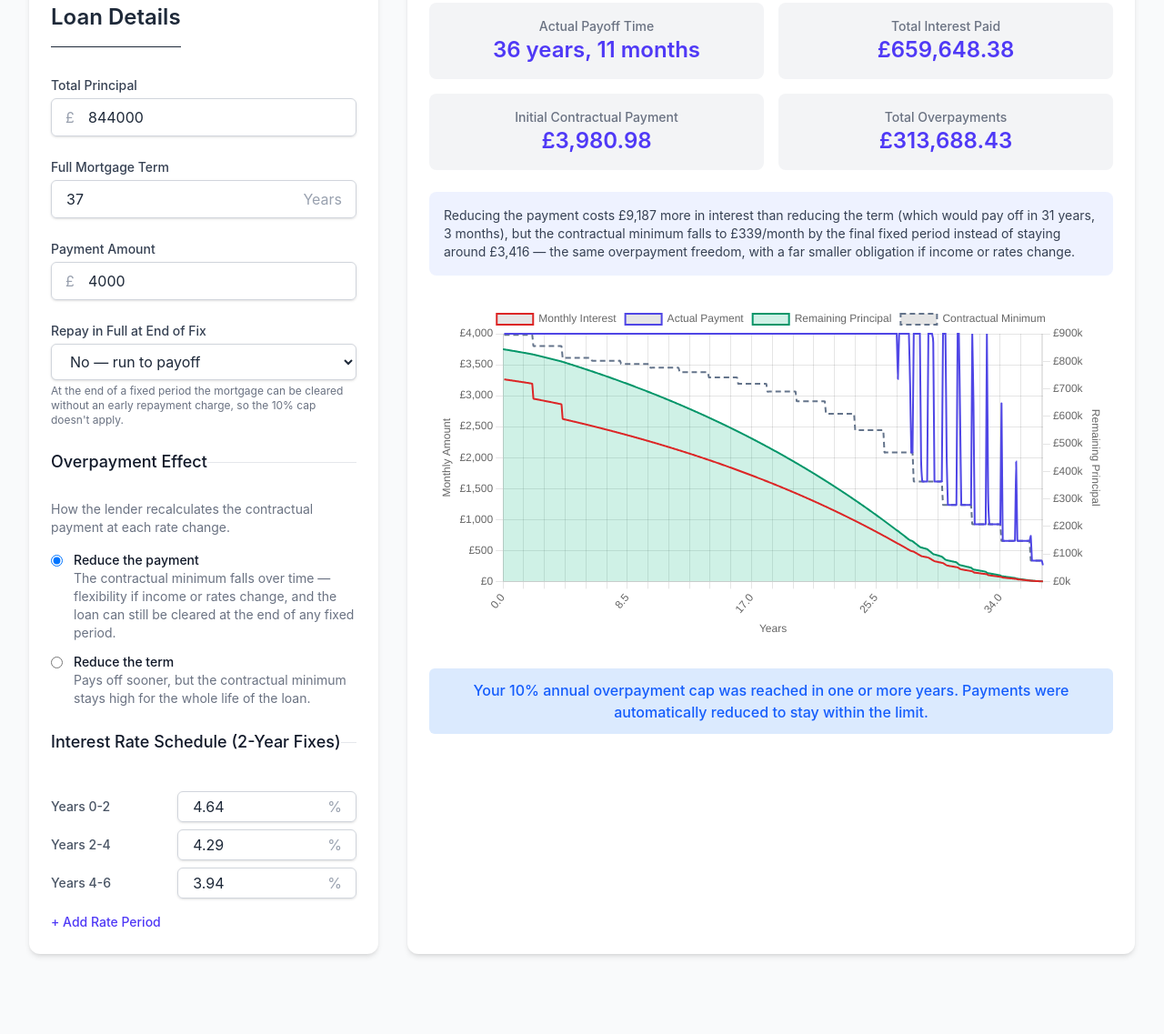
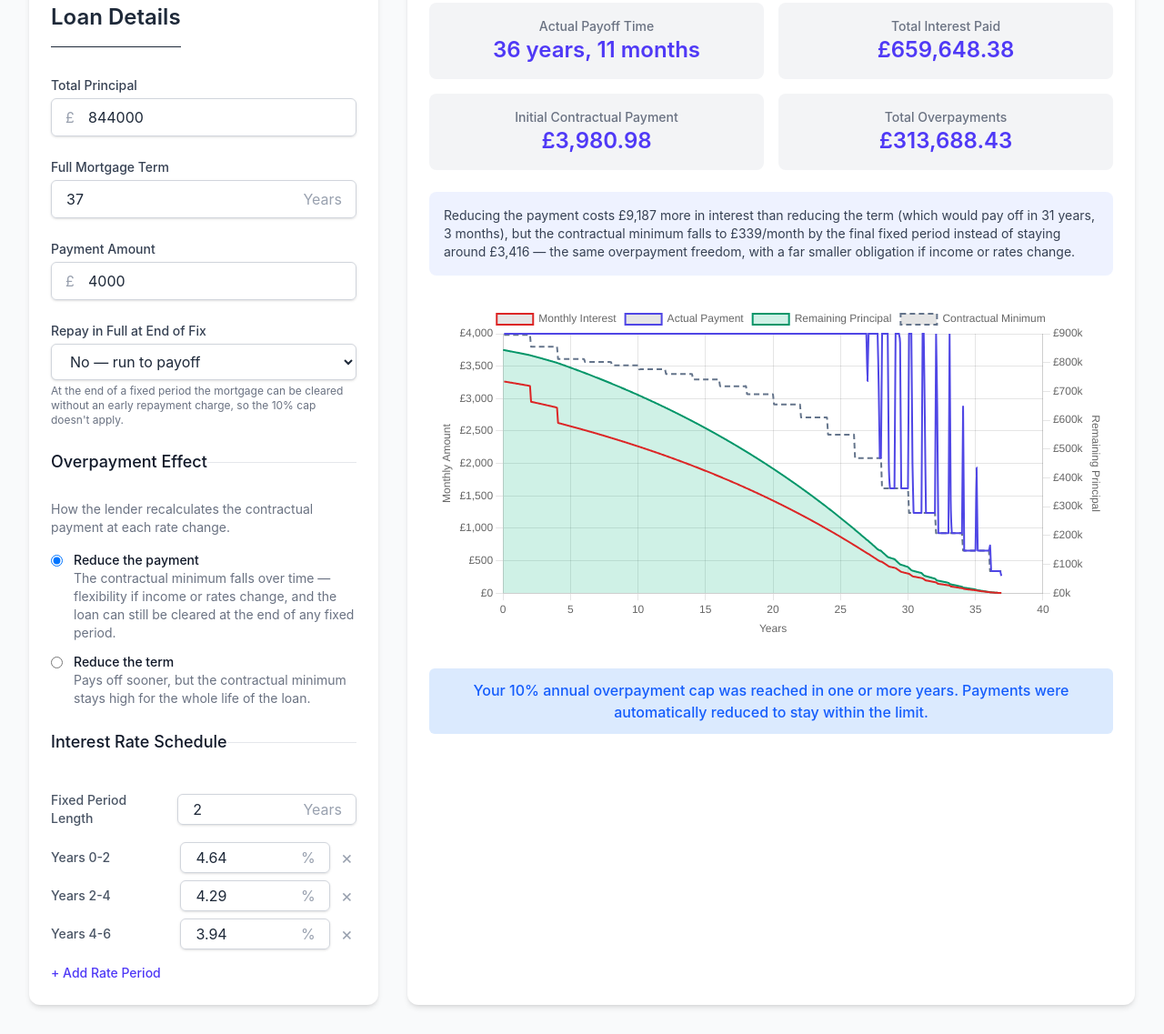
Before and after one commit to karpilin/mortgage-projections, a website built with Vite: page index.html in a window 1280 px wide. Shown: the part 161-1298 px from the top of the page at 91% size. Before the commit the page ends 1242 px from the top, so only its background shows below. Built offline with nearby package versions, Linux system fonts and the light colour scheme.

Commit message:
Removable rate periods, linear chart axis, configurable fix length
Rate periods gain a remove button with automatic relabelling. The fix length (previously hardcoded to 2-year periods) is now an input that flows through the simulation, the rate-row labels, and the full- repayment options. The chart x-axis is a proper linear scale instead of category labels backed by {x,y} points, with all series index-aligned so the tooltip shows one month consistently. Message banners carry role="alert".

```diff
--- a/index.html
+++ b/index.html
@@ -73,7 +73,14 @@
                 </fieldset>
 
                 <fieldset class="border-t border-gray-200 pt-6">
-                    <legend class="text-lg font-medium text-gray-900">Interest Rate Schedule (2-Year Fixes)</legend>
+                    <legend class="text-lg font-medium text-gray-900">Interest Rate Schedule</legend>
+                    <div class="mt-4 flex items-center gap-2">
+                        <label for="fixYears" class="text-sm font-medium text-gray-600 w-2/5">Fixed Period Length</label>
+                        <div class="relative w-3/5">
+                            <input type="number" id="fixYears" value="2" min="1" step="1" class="w-full pr-16 px-4 py-1 border border-gray-300 rounded-md shadow-sm focus:ring-indigo-500 focus:border-indigo-500">
+                            <span class="absolute right-0 top-0 h-full pr-4 flex items-center text-gray-400">Years</span>
+                        </div>
+                    </div>
                     <div id="interestRatePeriods" class="mt-4 space-y-2">
                         <!-- JS will populate this -->
                     </div>
@@ -107,8 +114,8 @@
                 <div class="w-full h-80 sm:h-96 bg-white rounded-lg p-2">
                     <canvas id="payoffChart"></canvas>
                 </div>
-                <div id="info-message" class="hidden text-center text-blue-600 font-medium p-3 bg-blue-100 rounded-md"></div>
-                <div id="error-message" class="hidden text-center text-red-500 font-medium p-3 bg-red-100 rounded-md"></div>
+                <div id="info-message" role="alert" class="hidden text-center text-blue-600 font-medium p-3 bg-blue-100 rounded-md"></div>
+                <div id="error-message" role="alert" class="hidden text-center text-red-500 font-medium p-3 bg-red-100 rounded-md"></div>
             </div>
         </div>
     </div>
--- a/src/main.js
+++ b/src/main.js
@@ -6,6 +6,7 @@ import { simulate } from './simulation.js';
 const principalInput = document.getElementById('principal');
 const termInput = document.getElementById('term');
 const paymentAmountInput = document.getElementById('paymentAmount');
+const fixYearsInput = document.getElementById('fixYears');
 const fullRepaymentSelect = document.getElementById('fullRepayment');
 const interestRatePeriodsDiv = document.getElementById('interestRatePeriods');
 const addRateBtn = document.getElementById('addRateBtn');
@@ -24,21 +25,27 @@ const gbp = value => value.toLocaleString('en-GB', { style: 'currency', currency
 const gbpWhole = value => value.toLocaleString('en-GB', { style: 'currency', currency: 'GBP', maximumFractionDigits: 0 });
 const formatPayoff = months => `${Math.floor(months / 12)} years, ${months % 12} months`;
 
-// Contractual payment in force during the loan's final fixed period
-function finalPeriodContractual(result) {
-    return result.schedule[Math.floor((result.months - 1) / 24) * 24].contractual;
+function currentFixYears() {
+    const value = parseInt(fixYearsInput.value);
+    return isNaN(value) || value < 1 ? 2 : value;
 }
 
-let repaymentOptionsTermYears = null;
+// Contractual payment in force during the loan's final fixed period
+function finalPeriodContractual(result, fixMonths) {
+    return result.schedule[Math.floor((result.months - 1) / fixMonths) * fixMonths].contractual;
+}
 
-// Offer every 2-year fix boundary within the current term, keeping the
+let repaymentOptionsKey = null;
+
+// Offer every fix boundary within the current term, keeping the
 // user's selection when it's still valid.
-function syncFullRepaymentOptions(termYears) {
-    if (repaymentOptionsTermYears === termYears) return;
-    repaymentOptionsTermYears = termYears;
+function syncFullRepaymentOptions(termYears, fixYears) {
+    const key = `${termYears}:${fixYears}`;
+    if (repaymentOptionsKey === key) return;
+    repaymentOptionsKey = key;
     const previous = fullRepaymentSelect.value;
     fullRepaymentSelect.innerHTML = '<option value="">No — run to payoff</option>';
-    for (let year = 2; year < termYears; year += 2) {
+    for (let year = fixYears; year < termYears; year += fixYears) {
         const option = document.createElement('option');
         option.value = String(year * 12);
         option.textContent = `End of year ${year}`;
@@ -62,23 +69,25 @@ function runSimulation() {
     const rateInputs = Array.from(document.querySelectorAll('.rate-input'));
     const interestRates = rateInputs.map(input => parseFloat(input.value) / 100);
     const overpaymentMode = document.querySelector('input[name="overpaymentMode"]:checked').value;
+    const fixYears = parseInt(fixYearsInput.value);
 
     // --- Validate Inputs ---
     if (isNaN(principal) || principal <= 0) { showError("Invalid principal amount."); return; }
     if (isNaN(termYears) || termYears <= 0) { showError("Invalid term."); return; }
     if (isNaN(paymentAmount) || paymentAmount <= 0) { showError("Invalid payment amount."); return; }
+    if (isNaN(fixYears) || fixYears < 1) { showError("Invalid fixed period length."); return; }
     if (interestRates.some(isNaN)) { showError("Please fill in all interest rate fields."); return; }
     if (interestRates.length === 0) { showError("Please add at least one interest rate period."); return; }
 
-    syncFullRepaymentOptions(termYears);
+    syncFullRepaymentOptions(termYears, fixYears);
     const fullRepaymentMonth = fullRepaymentSelect.value === '' ? null : parseInt(fullRepaymentSelect.value);
 
-    const inputs = { principal, termYears, paymentAmount, annualRates: interestRates, fullRepaymentMonth };
+    const inputs = { principal, termYears, paymentAmount, annualRates: interestRates, fullRepaymentMonth, fixYears };
     const reducePayment = simulate({ ...inputs, overpaymentMode: 'reducePayment' });
     const reduceTerm = simulate({ ...inputs, overpaymentMode: 'reduceTerm' });
     const result = overpaymentMode === 'reducePayment' ? reducePayment : reduceTerm;
 
-    updateModeComparison(overpaymentMode, reducePayment, reduceTerm);
+    updateModeComparison(overpaymentMode, reducePayment, reduceTerm, fixYears * 12);
 
     const infos = [];
     if (result.fullRepayment) {
@@ -92,9 +101,12 @@ function runSimulation() {
     }
     if (infos.length > 0) showInfo(infos.join(' '));
 
-    const interestGraphData = result.schedule.map(row => ({ x: row.month / 12, y: row.interest }));
-    const paymentGraphData = result.schedule.map(row => ({ x: row.month / 12, y: row.payment }));
-    const contractualGraphData = result.schedule.map(row => ({ x: row.month / 12, y: row.contractual }));
+    // A null anchor at x=0 keeps every dataset index-aligned with the
+    // principal series (which starts at the full principal), so the
+    // tooltip's index mode shows the same month across all lines.
+    const interestGraphData = [{ x: 0, y: null }, ...result.schedule.map(row => ({ x: row.month / 12, y: row.interest }))];
+    const paymentGraphData = [{ x: 0, y: null }, ...result.schedule.map(row => ({ x: row.month / 12, y: row.payment }))];
+    const contractualGraphData = [{ x: 0, y: null }, ...result.schedule.map(row => ({ x: row.month / 12, y: row.contractual }))];
     const principalGraphData = [
         { x: 0, y: principal },
         ...result.schedule.map(row => ({ x: row.month / 12, y: Math.max(0, row.balance) })),
@@ -108,12 +120,12 @@ function runSimulation() {
 
 // --- UI Update Functions ---
 
-function updateModeComparison(activeMode, reducePayment, reduceTerm) {
+function updateModeComparison(activeMode, reducePayment, reduceTerm, fixMonths) {
     const extraInterest = reducePayment.totalInterest - reduceTerm.totalInterest;
     const gap = gbpWhole(Math.abs(extraInterest));
     const similarCost = Math.abs(extraInterest) < 1;
-    const lowMinimum = gbpWhole(finalPeriodContractual(reducePayment));
-    const highMinimum = gbpWhole(finalPeriodContractual(reduceTerm));
+    const lowMinimum = gbpWhole(finalPeriodContractual(reducePayment, fixMonths));
+    const highMinimum = gbpWhole(finalPeriodContractual(reduceTerm, fixMonths));
 
     if (activeMode === 'reducePayment') {
         const cost = similarCost
@@ -135,7 +147,6 @@ function updateUI(result, interestData, paymentData, principalData, contractualD
     initialContractualPaymentEl.textContent = gbp(result.initialContractualPayment);
     totalOverpaymentsEl.textContent = gbp(result.totalOverpayments);
 
-    payoffChart.data.labels = principalData.map(p => p.x);
     payoffChart.data.datasets[0].data = interestData;
     payoffChart.data.datasets[1].data = paymentData;
     payoffChart.data.datasets[2].data = principalData;
@@ -156,21 +167,37 @@ function showInfo(message) {
 // --- Dynamic Rate Period Management ---
 
 function addRatePeriod(rateValue = '') {
-    const periodIndex = interestRatePeriodsDiv.children.length;
-    const startYear = periodIndex * 2;
-    const endYear = startYear + 2;
-
     const periodDiv = document.createElement('div');
     periodDiv.className = 'flex items-center gap-2 mb-2';
     periodDiv.innerHTML = `
-        <label for="rate-${periodIndex}" class="text-sm font-medium text-gray-600 w-2/5">Years ${startYear}-${endYear}</label>
-        <div class="relative w-3/5">
-            <input type="number" id="rate-${periodIndex}" value="${rateValue}" step="0.01" class="rate-input w-full pr-10 px-4 py-1 border border-gray-300 rounded-md shadow-sm focus:ring-indigo-500 focus:border-indigo-500" placeholder="e.g., 5.5">
+        <label class="text-sm font-medium text-gray-600 w-2/5"></label>
+        <div class="relative flex-1">
+            <input type="number" value="${rateValue}" step="0.01" class="rate-input w-full pr-10 px-4 py-1 border border-gray-300 rounded-md shadow-sm focus:ring-indigo-500 focus:border-indigo-500" placeholder="e.g., 5.5">
             <span class="absolute right-0 top-0 h-full pr-4 flex items-center text-gray-400">%</span>
         </div>
+        <button type="button" class="remove-rate text-gray-400 hover:text-red-500 text-xl leading-none px-1" title="Remove this rate period" aria-label="Remove this rate period">&times;</button>
     `;
     interestRatePeriodsDiv.appendChild(periodDiv);
     periodDiv.querySelector('input').addEventListener('input', runSimulation);
+    periodDiv.querySelector('.remove-rate').addEventListener('click', () => {
+        periodDiv.remove();
+        relabelRatePeriods();
+        runSimulation();
+    });
+    relabelRatePeriods();
+}
+
+// Keep "Years X-Y" labels and rate-N ids consistent with row order and
+// the current fixed-period length.
+function relabelRatePeriods() {
+    const fixYears = currentFixYears();
+    Array.from(interestRatePeriodsDiv.children).forEach((row, index) => {
+        const label = row.querySelector('label');
+        const input = row.querySelector('input');
+        input.id = `rate-${index}`;
+        label.htmlFor = `rate-${index}`;
+        label.textContent = `Years ${index * fixYears}-${(index + 1) * fixYears}`;
+    });
 }
 
 // --- Chart Initialization ---
@@ -179,7 +206,6 @@ function createChart() {
     payoffChart = new Chart(ctx, {
         type: 'line',
         data: {
-            labels: [],
             datasets: [{
                 label: 'Monthly Interest',
                 data: [],
@@ -243,24 +269,16 @@ function createChart() {
                     title: { display: true, text: 'Remaining Principal' }
                 },
                 x: {
-                    title: { display: true, text: 'Years' },
-                    ticks: {
-                        stepSize: 0.5,
-                        callback: function(value, index, ticks) {
-                            const label = this.getLabelForValue(value);
-                            // Check if the label is a multiple of 0.5 with a small tolerance for floating point inaccuracies
-                            if (Math.abs(label % 0.5) < 0.001 || Math.abs((label % 0.5) - 0.5) < 0.001) {
-                                return label.toFixed(1);
-                            }
-                            return ''; // Return an empty string for all other ticks to hide them
-                        }
-                    }
+                    type: 'linear',
+                    min: 0,
+                    title: { display: true, text: 'Years' }
                 }
             },
             plugins: {
                 tooltip: {
                     mode: 'index',
                     intersect: false,
+                    filter: item => item.parsed.y !== null,
                     callbacks: {
                         label: function(context) {
                             let label = context.dataset.label || '';
@@ -297,3 +315,7 @@ document.querySelectorAll('input[name="overpaymentMode"]').forEach(radio => {
     radio.addEventListener('change', runSimulation);
 });
 fullRepaymentSelect.addEventListener('change', runSimulation);
+fixYearsInput.addEventListener('input', () => {
+    relabelRatePeriods();
+    runSimulation();
+});
--- a/src/simulation.js
+++ b/src/simulation.js
@@ -1,14 +1,13 @@
 // Pure simulation logic — no DOM access, so it can be unit tested.
 //
 // Model: the lender sets a contractual monthly payment that stays fixed
-// within each 2-year rate period and is recalculated at every rate change.
+// within each fixed-rate period and is recalculated at every rate change.
 // Overpayments are measured against the contractual payment and capped at
 // 10% of the balance as it stood at the start of each year. What a rate-change
 // recalculation targets depends on the overpayment mode:
 //   - 'reduceTerm':    keep the payment level; overpayments shorten the loan.
 //   - 'reducePayment': keep the original end date; the payment drops instead.
 
-const FIX_MONTHS = 24;
 const CAP_RATE = 0.10;
 
 /**
@@ -45,8 +44,9 @@ export function impliedRemainingTerm(balance, monthlyRate, payment) {
  * @param {number} inputs.paymentAmount - What the borrower actually pays each
  *   month (never less than the contractual payment).
  * @param {number[]} inputs.annualRates - Decimal rates (0.0464 = 4.64%), one
- *   per 2-year fix; the last one carries forward.
+ *   per fixed period; the last one carries forward.
  * @param {'reducePayment'|'reduceTerm'} [inputs.overpaymentMode]
+ * @param {number} [inputs.fixYears] - Length of each fixed-rate period in years.
  * @param {number|null} [inputs.fullRepaymentMonth] - Month after which the
  *   remaining balance is repaid as a lump sum (the end of a fixed period, so
  *   the 10% cap does not apply to it). Ignored if the loan clears earlier.
@@ -57,8 +57,9 @@ export function impliedRemainingTerm(balance, monthlyRate, payment) {
  *   schedule: Array<{month: number, interest: number, payment: number,
  *   contractual: number, balance: number}>}}
  */
-export function simulate({ principal, termYears, paymentAmount, annualRates, overpaymentMode = 'reducePayment', fullRepaymentMonth = null }) {
+export function simulate({ principal, termYears, paymentAmount, annualRates, overpaymentMode = 'reducePayment', fullRepaymentMonth = null, fixYears = 2 }) {
     const totalMonths = termYears * 12;
+    const fixMonths = fixYears * 12;
 
     let balance = principal;
     let months = 0;
@@ -75,17 +76,17 @@ export function simulate({ principal, termYears, paymentAmount, annualRates, ove
     const initialContractualPayment = amortizingPayment(principal, annualRates[0] / 12, totalMonths);
 
     while (balance > 0 && months < totalMonths) {
-        const rateIndex = Math.min(Math.floor(months / FIX_MONTHS), annualRates.length - 1);
+        const rateIndex = Math.min(Math.floor(months / fixMonths), annualRates.length - 1);
         const monthlyRate = annualRates[rateIndex] / 12;
 
         if (months === 0) {
             contractual = initialContractualPayment;
-        } else if (months % FIX_MONTHS === 0) {
+        } else if (months % fixMonths === 0) {
             const remainingMonths = totalMonths - months;
             if (overpaymentMode === 'reducePayment') {
                 contractual = amortizingPayment(balance, monthlyRate, remainingMonths);
             } else {
-                const previousRate = annualRates[Math.min(Math.floor((months - 1) / FIX_MONTHS), annualRates.length - 1)] / 12;
+                const previousRate = annualRates[Math.min(Math.floor((months - 1) / fixMonths), annualRates.length - 1)] / 12;
                 const implied = impliedRemainingTerm(balance, previousRate, contractual);
                 // The 1e-6 guards against float noise pushing ceil() up a whole month
                 const horizon = isFinite(implied)
```
Also changed, not shown: CLAUDE.md (+1 -1 lines), src/simulation.test.js (+11 -0 lines), README.md, dist/index.html.
